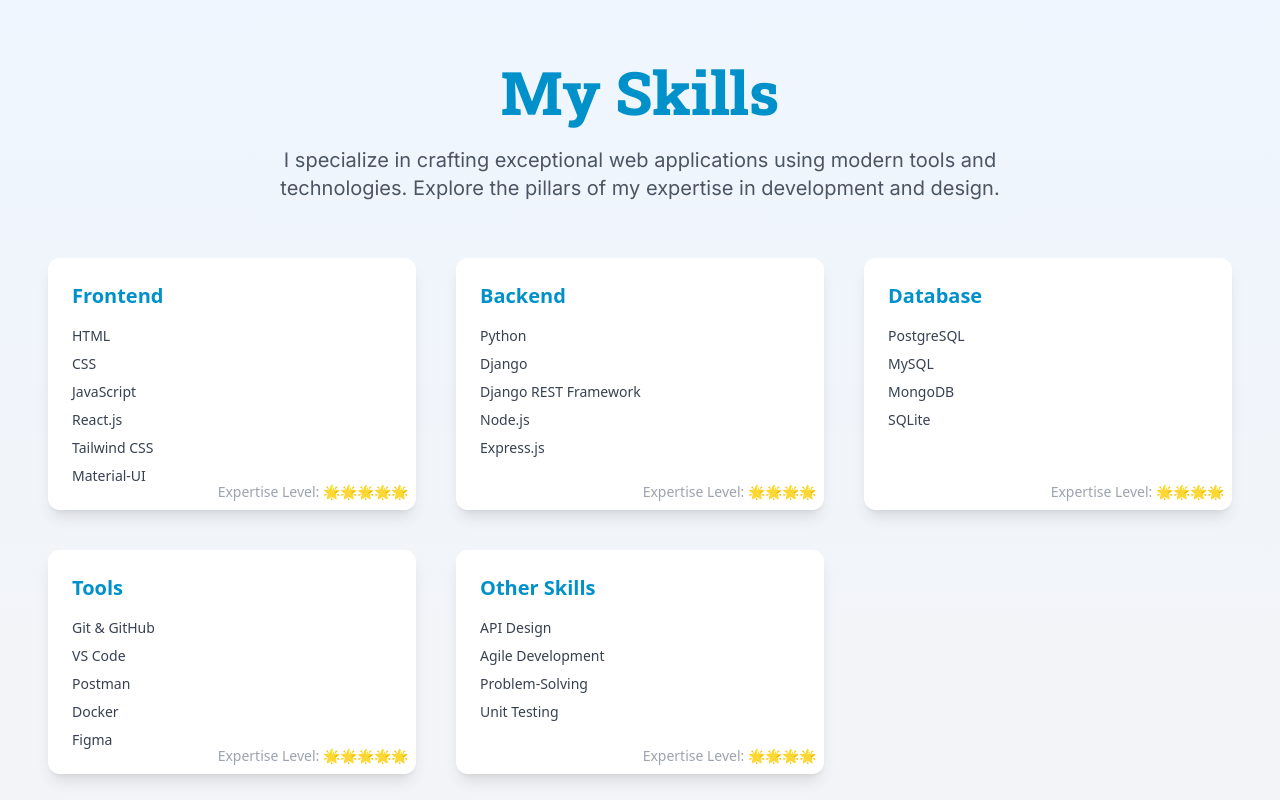
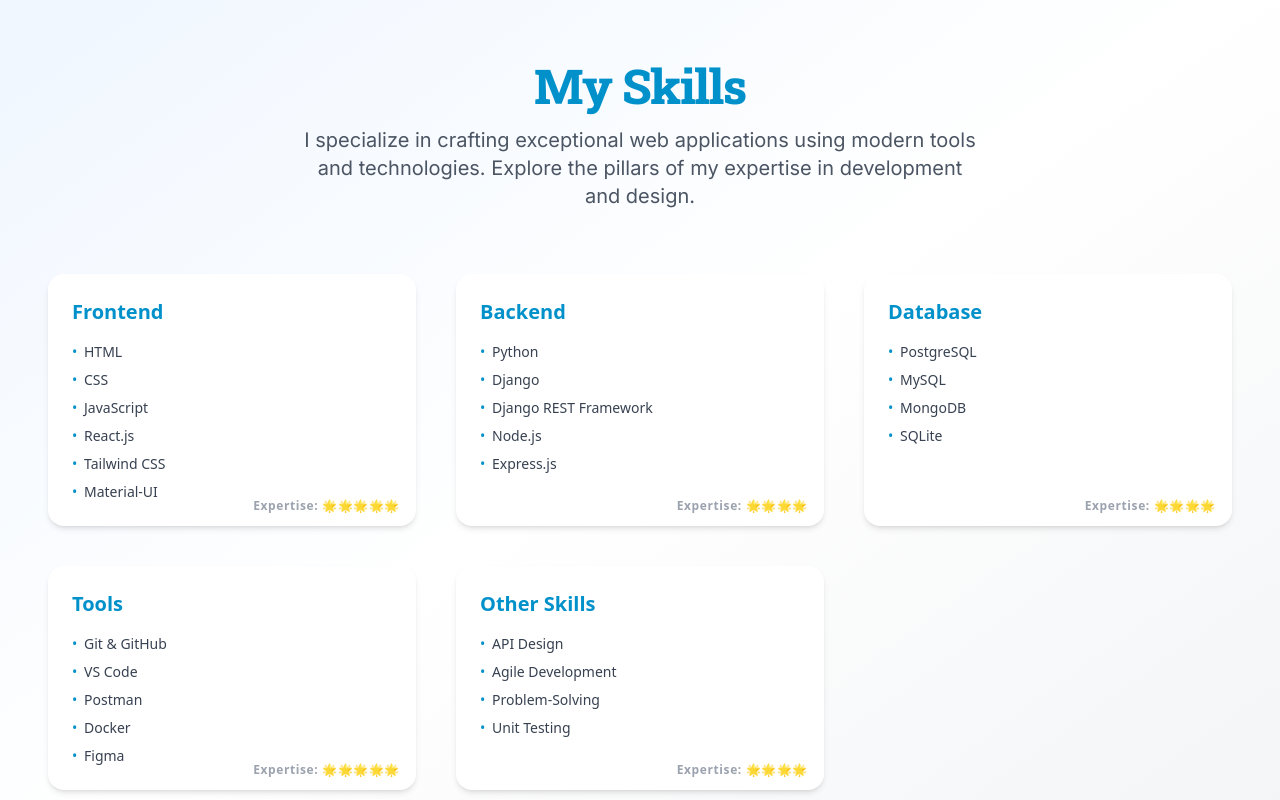
Before and after one commit to mearegteferi/meareg-portfolio, a React (Vite) app: page / in a window 1280 px wide. Shown: the part 1240-2040 px from the top of the page. Built offline with nearby package versions, Linux system fonts and the light colour scheme.

Commit message:
arranges the jsx with some styling to each card and overall appearance

```diff
--- a/src/components/Skills.jsx
+++ b/src/components/Skills.jsx
@@ -1,13 +1,11 @@
 import { useEffect } from "react";
 import AOS from "aos";
-import "aos/dist/aos.css"; // Import AOS styles
+import "aos/dist/aos.css";
 
 function Skills() {
-  // Initialize AOS animations
   useEffect(() => {
     AOS.init({ duration: 1000, once: true });
   }, []);
-
 
   const skillCards = [
     {
@@ -43,130 +41,53 @@
   ];
 
   const renderStars = (count) => "🌟".repeat(count);
+
   return (
-    <div id="skills" className="py-24 bg-gradient-to-b from-blue-50 to-gray-100">
+    <div
+      id="skills"
+      className="py-24 bg-gradient-to-br from-blue-50 via-white to-gray-100"
+    >
       <div className="max-w-7xl mx-auto px-6 lg:px-12">
-        {/* Skills Header */}
+        {/* Header */}
         <div
-          className="text-center mb-14"
+          className="text-center mb-16"
           data-aos="fade-up"
           data-aos-delay="100"
         >
-          <h2 className="text-4xl lg:text-6xl font-extrabold text-[#0191ca] font-robotoSlab leading-tight mb-6">
+          <h2 className="text-4xl md:text-5xl font-extrabold text-[#0191ca] font-robotoSlab mb-4 tracking-tight">
             My Skills
           </h2>
-          <p className="text-gray-600 font-inter text-lg lg:text-xl leading-7 max-w-3xl mx-auto">
+          <p className="text-gray-600 text-lg lg:text-xl font-inter leading-relaxed max-w-2xl mx-auto">
             I specialize in crafting exceptional web applications using modern
             tools and technologies. Explore the pillars of my expertise in
             development and design.
           </p>
         </div>
 
-        {/* Skills Section */}
+        {/* Skill Cards */}
         <div className="grid grid-cols-1 md:grid-cols-2 lg:grid-cols-3 gap-10">
-          {/* Frontend */}
+          {skillCards.map(({ title, skills, level, delay }, i) => (
             <div
-            className="relative bg-white rounded-xl shadow-lg p-6 hover:bg-[#0191ca] hover:shadow-xl transform hover:scale-105 transition-all duration-300"
+              key={i}
+              className="relative bg-white rounded-2xl shadow-md p-6 hover:bg-[#0191ca] hover:shadow-2xl transform hover:-translate-y-2 transition-all duration-300 group"
               data-aos="fade-up"
-            data-aos-delay="200"
+              data-aos-delay={delay}
             >
-            <h3 className="text-xl font-bold text-[#0191ca] hover:text-white mb-4">
-              Frontend
+              <h3 className="text-xl font-bold text-[#0191ca] group-hover:text-white mb-4">
+                {title}
               </h3>
-            <ul className="text-gray-700 hover:text-gray-100 text-sm space-y-2">
-              <li>HTML</li>
-              <li>CSS</li>
-              <li>JavaScript</li>
-              <li>React.js</li>
-              <li>Tailwind CSS</li>
-              <li>Material-UI</li>
+              <ul className="text-gray-700 group-hover:text-gray-100 text-sm space-y-2">
+                {skills.map((skill, idx) => (
+                  <li key={idx} className="pl-3 relative before:content-['•'] before:absolute before:left-0 before:text-[#0191ca] group-hover:before:text-white">
+                    {skill}
+                  </li>
+                ))}
               </ul>
-            <div className="absolute bottom-2 right-2 text-sm text-gray-400 hover:text-gray-200">
-              Expertise Level: 🌟🌟🌟🌟🌟
+              <div className="absolute bottom-3 right-4 text-xs text-gray-400 group-hover:text-gray-200 font-semibold tracking-wider">
+                Expertise: {renderStars(level)}
               </div>
             </div>
-
-          {/* Backend */}
-          <div
-            className="relative bg-white rounded-xl shadow-lg p-6 hover:bg-[#0191ca] hover:shadow-xl transform hover:scale-105 transition-all duration-300"
-            data-aos="fade-up"
-            data-aos-delay="300"
-          >
-            <h3 className="text-xl font-bold text-[#0191ca] hover:text-white mb-4">
-              Backend
-            </h3>
-            <ul className="text-gray-700 hover:text-gray-100 text-sm space-y-2">
-              <li>Python</li>
-              <li>Django</li>
-              <li>Django REST Framework</li>
-              <li>Node.js</li>
-              <li>Express.js</li>
-            </ul>
-            <div className="absolute bottom-2 right-2 text-sm text-gray-400 hover:text-gray-200">
-              Expertise Level: 🌟🌟🌟🌟
-            </div>
-          </div>
-
-          {/* Database */}
-          <div
-            className="relative bg-white rounded-xl shadow-lg p-6 hover:bg-[#0191ca] hover:shadow-xl transform hover:scale-105 transition-all duration-300"
-            data-aos="fade-up"
-            data-aos-delay="400"
-          >
-            <h3 className="text-xl font-bold text-[#0191ca] hover:text-white mb-4">
-              Database
-            </h3>
-            <ul className="text-gray-700 hover:text-gray-100 text-sm space-y-2">
-              <li>PostgreSQL</li>
-              <li>MySQL</li>
-              <li>MongoDB</li>
-              <li>SQLite</li>
-            </ul>
-            <div className="absolute bottom-2 right-2 text-sm text-gray-400 hover:text-gray-200">
-              Expertise Level: 🌟🌟🌟🌟
-            </div>
-          </div>
-
-          {/* Tools */}
-          <div
-            className="relative bg-white rounded-xl shadow-lg p-6 hover:bg-[#0191ca] hover:shadow-xl transform hover:scale-105 transition-all duration-300"
-            data-aos="fade-up"
-            data-aos-delay="500"
-          >
-            <h3 className="text-xl font-bold text-[#0191ca] hover:text-white mb-4">
-              Tools
-            </h3>
-            <ul className="text-gray-700 hover:text-gray-100 text-sm space-y-2">
-              <li>Git & GitHub</li>
-              <li>VS Code</li>
-              <li>Postman</li>
-              <li>Docker</li>
-              <li>Figma</li>
-            </ul>
-            <div className="absolute bottom-2 right-2 text-sm text-gray-400 hover:text-gray-200">
-              Expertise Level: 🌟🌟🌟🌟🌟
-            </div>
-          </div>
-
-          {/* Other Skills */}
-          <div
-            className="relative bg-white rounded-xl shadow-lg p-6 hover:bg-[#0191ca] hover:shadow-xl transform hover:scale-105 transition-all duration-300"
-            data-aos="fade-up"
-            data-aos-delay="600"
-          >
-            <h3 className="text-xl font-bold text-[#0191ca] hover:text-white mb-4">
-              Other Skills
-            </h3>
-            <ul className="text-gray-700 hover:text-gray-100 text-sm space-y-2">
-              <li>API Design</li>
-              <li>Agile Development</li>
-              <li>Problem-Solving</li>
-              <li>Unit Testing</li>
-            </ul>
-            <div className="absolute bottom-2 right-2 text-sm text-gray-400 hover:text-gray-200">
-              Expertise Level: 🌟🌟🌟🌟
-            </div>
-          </div>
+          ))}
         </div>
       </div>
     </div>
```
Lines whose indentation alone changed are shown as unchanged.
